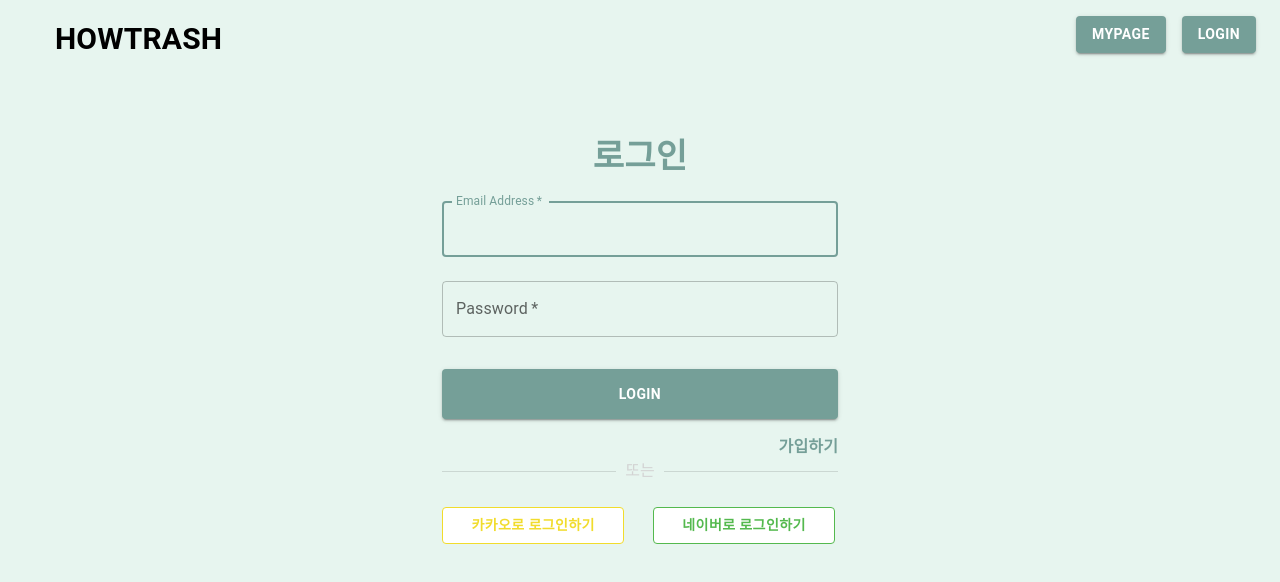
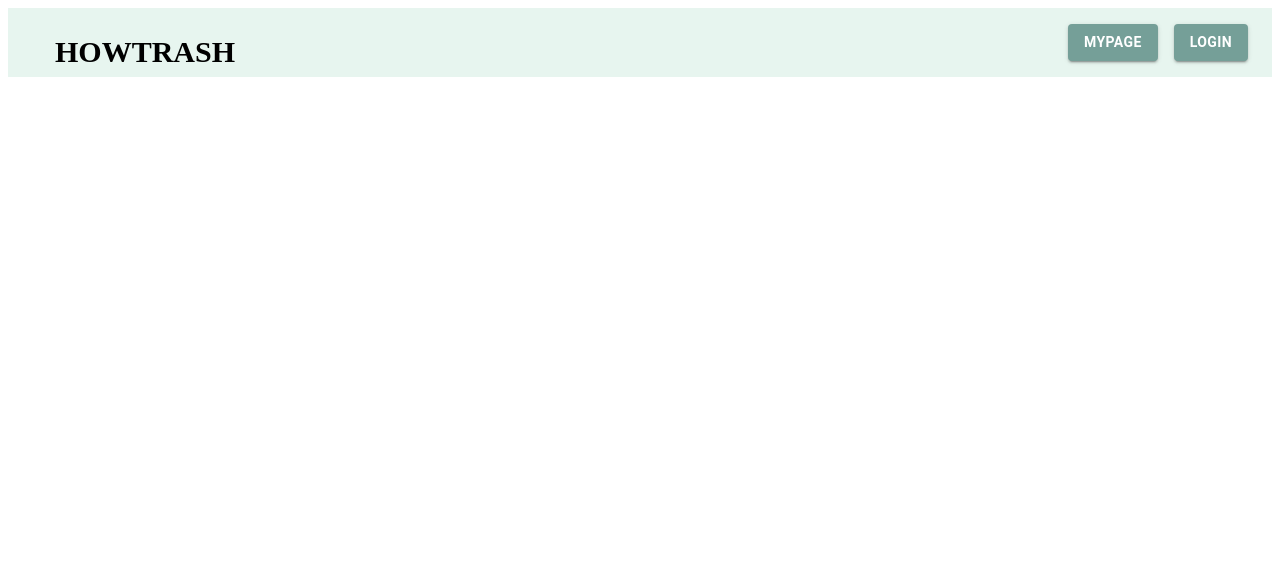
Before and after one commit to reBike/reBike-back, a React (Create React App) app in the folder frontend/: page / in a window 1280 px wide. Shown: the top 582 px of the page. Built offline with nearby package versions, Linux system fonts and the light colour scheme.

Commit message:
add router

```diff
--- a/frontend/package.json
+++ b/frontend/package.json
@@ -17,6 +17,7 @@
     "mysql": "^2.18.1",
     "react": "^18.2.0",
     "react-dom": "^18.2.0",
+    "react-router-dom": "^6.3.0",
     "react-scripts": "5.0.1",
     "web-vitals": "^2.1.4"
   },
--- /dev/null
+++ b/frontend/src/App.js
@@ -0,0 +1,20 @@
+import React from "react";
+import { BrowserRouter as Router, Route, Routes } from "react-router-dom";
+
+import Login from "./Page/Login";
+import Header from "./component/Header";
+
+function App() {
+    return (
+        <Router>
+            <div className="App">
+                <Header />
+                <Routes>
+                    <Route path="/login" element={<Login />} />
+                </Routes>
+            </div>
+        </Router>
+    );
+}
+
+export default App;
--- a/frontend/src/Page/Login.js
+++ b/frontend/src/Page/Login.js
@@ -1,7 +1,16 @@
-import * as React from 'react';
-import { createTheme, ThemeProvider } from '@mui/material/styles';
-import { green, purple } from '@mui/material/colors';
-import { Divider,Button,CssBaseline,TextField,Box,Typography,Container,Link, styled } from '@mui/material';
+import * as React from "react";
+import { createTheme, ThemeProvider } from "@mui/material/styles";
+import {
+    Divider,
+    Button,
+    CssBaseline,
+    TextField,
+    Box,
+    Typography,
+    Container,
+    Link,
+    styled,
+} from "@mui/material";
 
 const theme = createTheme({
     palette: {
@@ -11,69 +20,81 @@ import { Divider,Button,CssBaseline,TextField,Box,Typography,Container,Link, sty
     },
 });
 
-  const UserInfoTf = styled(TextField)(({ }) => ({
-    backgroundColor: "",
+const UserInfoTf = styled(TextField)(({}) => ({
     "&:hover": {
-        color : "#759F98",
-
+        color: "#759F98",
     },
-
-    '& .MuiOutlinedInput-root': {
-      '&:hover fieldset': {
-        borderColor: '#759F98',
+    "& .MuiOutlinedInput-root": {
+        "&:hover fieldset": {
+            borderColor: "#759F98",
         },
     },
-
 }));
 
-  const KakaoLoginBtn = styled(Button)(({ }) => ({
-    backgroundColor : 'white',
+const KakaoLoginBtn = styled(Button)(({}) => ({
+    backgroundColor: "white",
     "&:hover": {
-      color : "yellow",
-      backgroundColor : "#F1DC2C",
-      borderColor :"#F1DC2C"
+        color: "yellow",
+        backgroundColor: "#F1DC2C",
+        borderColor: "#F1DC2C",
     },
-
 }));
 
-  const NaverLoginBtn = styled(Button)(({ }) => ({
-    backgroundColor : 'white',
+const NaverLoginBtn = styled(Button)(({}) => ({
+    backgroundColor: "white",
     "&:hover": {
-      color : "#6AED64",
-      backgroundColor : "#54B94E",
-      borderColor :"#54B94E"
+        color: "#6AED64",
+        backgroundColor: "#54B94E",
+        borderColor: "#54B94E",
     },
-
 }));
-
 
 function Login() {
     const handleSubmit = (event) => {
         event.preventDefault();
         const data = new FormData(event.currentTarget);
         console.log({
-          email: data.get('email'),
-          password: data.get('password'),
+            email: data.get("email"),
+            password: data.get("password"),
         });
     };
+
     return (
-    <Container  style={{backgroundColor : '#E7F5EF',  border: "solid", borderColor :"#E7F5EF", minWidth: "100%", height: "100vh"}}>
-    <ThemeProvider theme={theme} >
-        <Container component="main" maxWidth="xs" sx={{  mb: 2 }} >
+        <Container
+            style={{
+                backgroundColor: "#E7F5EF",
+                border: "solid",
+                borderColor: "#E7F5EF",
+                minWidth: "100%",
+                height: "100vh",
+            }}
+        >
+            <ThemeProvider theme={theme}>
+                <Container component="main" maxWidth="xs" sx={{ mb: 2 }}>
                     <CssBaseline />
                     <Box
                         sx={{
                             marginTop: 8,
-                    display: 'flex',
-                    flexDirection: 'column',
-                    alignItems: 'center',
+                            display: "flex",
+                            flexDirection: "column",
+                            alignItems: "center",
                         }}
                     >
-
-                <Typography component= "h1" color = "primary" fontWeight = 'bold' variant="h4">
+                        <Typography
+                            component="h1"
+                            color="primary"
+                            fontWeight="bold"
+                            variant="h4"
+                        >
                             로그인
                         </Typography>
-                <Box component="form" color="info.contrastText" onSubmit={handleSubmit} noValidate sx={{ mt: 1 }}>
+                        <Box
+                            component="form"
+                            color="info.contrastText"
+                            onSubmit={handleSubmit}
+                            noValidate
+                            sx={{ mt: 1 }}
+                        >
                             <UserInfoTf
                                 margin="normal"
                                 required
@@ -98,26 +119,51 @@ import { Divider,Button,CssBaseline,TextField,Box,Typography,Container,Link, sty
                                 type="submit"
                                 fullWidth
                                 variant="contained"
-                      sx={{ mt: 3, mb: 2, height : 50, color : 'white',fontWeight: 'bold'}}
+                                sx={{
+                                    mt: 3,
+                                    mb: 2,
+                                    height: 50,
+                                    color: "white",
+                                    fontWeight: "bold",
+                                }}
                             >
                                 Login
                             </Button>
-                    <Typography align='right'>
-                      <Link href="#" style={{ textDecoration: 'none',fontWeight: 'bold'}}>
+                            <Typography align="right">
+                                <Link
+                                    href="#"
+                                    style={{
+                                        textDecoration: "none",
+                                        fontWeight: "bold",
+                                    }}
+                                >
                                     가입하기
                                 </Link>
                             </Typography>
-                    <Divider sx={{color : 'lightgrey'}}>또는</Divider>
+                            <Divider sx={{ color: "lightgrey" }}>또는</Divider>
 
                             <KakaoLoginBtn
                                 variant="outlined"
-                      sx={{borderColor : '#F1DC2C',color: '#F1DC2C', fontWeight: 'bold',width:'46%',mt:3}}
+                                sx={{
+                                    borderColor: "#F1DC2C",
+                                    color: "#F1DC2C",
+                                    fontWeight: "bold",
+                                    width: "46%",
+                                    mt: 3,
+                                }}
                             >
                                 카카오로 로그인하기
                             </KakaoLoginBtn>
                             <NaverLoginBtn
                                 variant="outlined"
-                      sx={{borderColor : '#54B94E',  color: '#54B94E', fontWeight: 'bold',width:'46%',mt:3,ml:3.6 }}
+                                sx={{
+                                    borderColor: "#54B94E",
+                                    color: "#54B94E",
+                                    fontWeight: "bold",
+                                    width: "46%",
+                                    mt: 3,
+                                    ml: 3.6,
+                                }}
                             >
                                 네이버로 로그인하기
                             </NaverLoginBtn>
--- a/frontend/src/index.js
+++ b/frontend/src/index.js
@@ -1,19 +1,6 @@
-import React from 'react';
-import ReactDOM from 'react-dom/client';
-import Login from './Page/Login';
-import Header from './component/Header';
+import React from "react";
+import ReactDOM from "react-dom/client";
+import App from "./App";
 
-import reportWebVitals from './reportWebVitals';
-
-const root = ReactDOM.createRoot(document.getElementById('root'));
-root.render(
-  <React.StrictMode>
-    <Header />
-    <Login />
-  </React.StrictMode>
-);
-
-// If you want to start measuring performance in your app, pass a function
-// to log results (for example: reportWebVitals(console.log))
-// or send to an analytics endpoint. Learn more: https://bit.ly/CRA-vitals
-reportWebVitals();
+const root = ReactDOM.createRoot(document.getElementById("root"));
+root.render(<App />);
--- a/frontend/src/reportWebVitals.js
+++ /dev/null
@@ -1,13 +0,0 @@
-const reportWebVitals = onPerfEntry => {
-  if (onPerfEntry && onPerfEntry instanceof Function) {
-    import('web-vitals').then(({ getCLS, getFID, getFCP, getLCP, getTTFB }) => {
-      getCLS(onPerfEntry);
-      getFID(onPerfEntry);
-      getFCP(onPerfEntry);
-      getLCP(onPerfEntry);
-      getTTFB(onPerfEntry);
-    });
-  }
-};
-
-export default reportWebVitals;
```
Also changed, not shown: 1 other file (tests, documents, lock files or other folders). Lines whose indentation alone changed are shown as unchanged.
